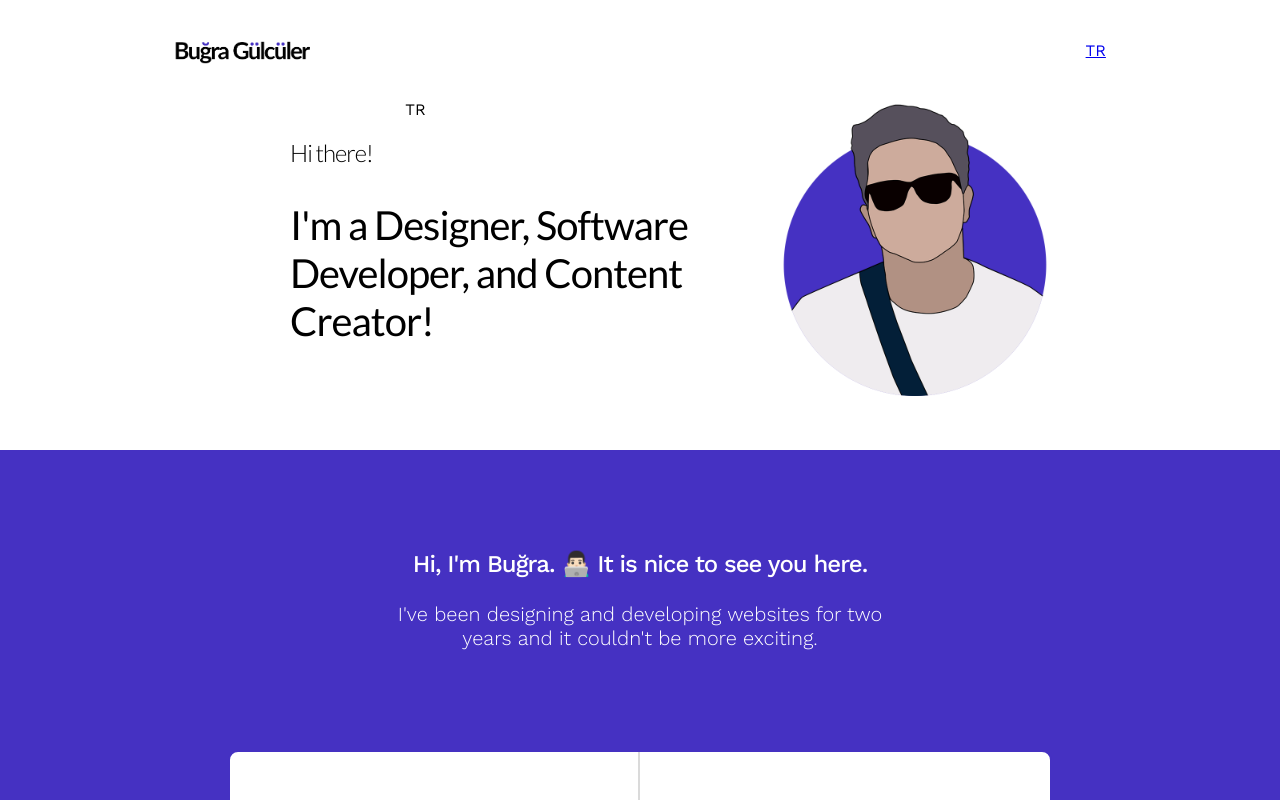
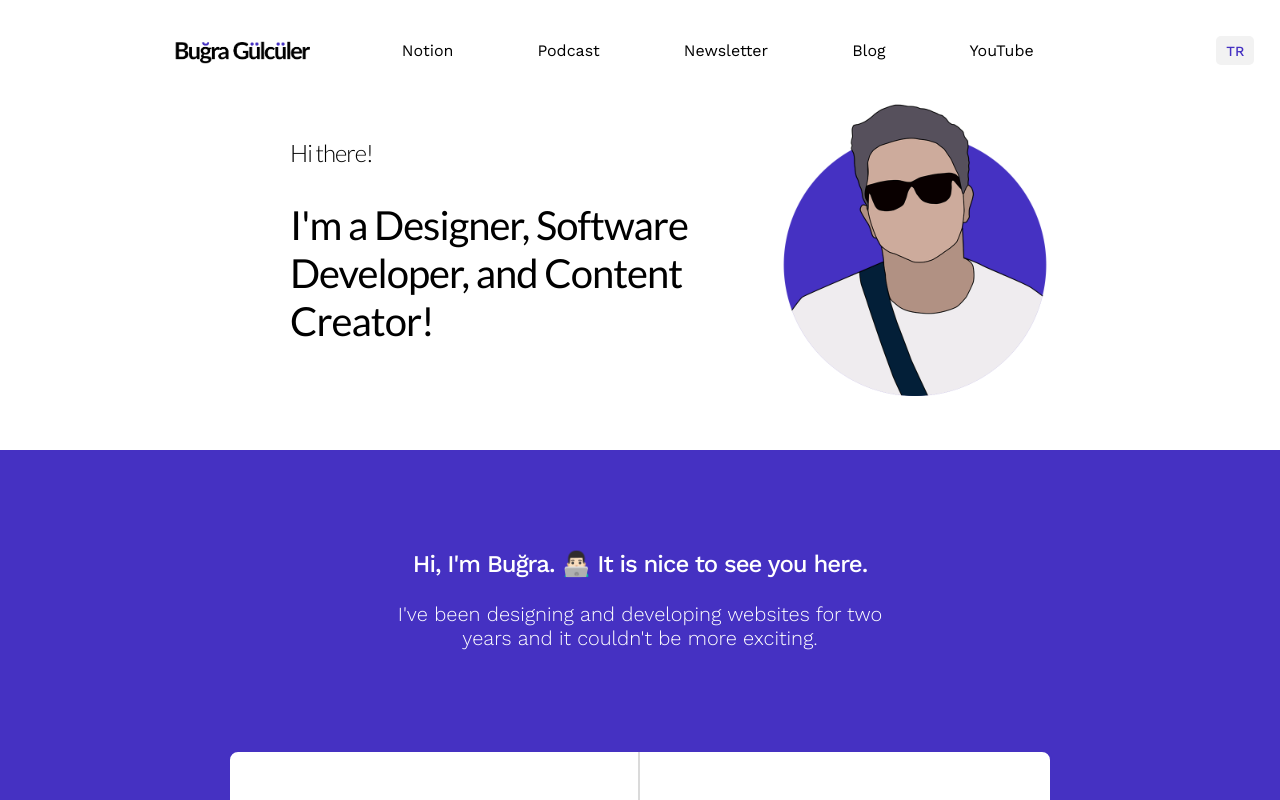
Before and after one commit to bugragulculer/portfolio, a React (Create React App) app: page / in a window 1280 px wide. Shown: the top 800 px of the page. Built offline with nearby package versions, Linux system fonts and the light colour scheme.

Commit message:
Newslatter button and language buttons are updated

```diff
--- a/src/components/Navbar.jsx
+++ b/src/components/Navbar.jsx
@@ -30,15 +30,17 @@ function Navbar({ data }) {
           <img className="navbar__logo" src={Logo} alt="greentangerin_logo" />
         </Link>
         <ul className={click ? 'nav__menu__active' : 'nav__menu'}>
-          {data.Navbar.map((e) => (
+          {data.Navbar.map((e, index) => (
+            index === 5 ? null : (
               <div aria-hidden="true" key={e.id} onClick={closeMobileMenu}>
                 <a className={e.cName} href={e.url}>
                   {e.title}
                 </a>
               </div>
+            )
           ))}
         </ul>
-        <div aria-hidden="true" key={data.Navbar[5].id} onClick={closeMobileMenu}>
+        <div className='language' key={data.Navbar[5].id} onClick={closeMobileMenu}>
           <a className={data.Navbar[5].cName} href={data.Navbar[5].url}>
             {data.Navbar[5].title}
           </a>
--- a/src/content/data.js
+++ b/src/content/data.js
@@ -38,7 +38,7 @@ export const data = {
         url: "/notion",
       },
       {
-        id: "3",
+        id: "2",
         title: "Podcast",
         cName: "podcast",
         url: "/podcast",
@@ -47,23 +47,22 @@ export const data = {
         id: "3",
         title: "Newsletter",
         cName: "newsletter",
-        url: "https://newsletter.bugragulculer.com",
+        url: "http://newsletter.bugragulculer.com/",
       },
       {
-        id: "2",
+        id: "4",
         title: "Blog",
         cName: "blog",
         url: "https://blog.bugragulculer.com",
       },
-
       {
-        id: "4",
+        id: "5",
         title: "YouTube",
         cName: "youtube",
         url: "https://www.youtube.com/channel/UCbxvcNnIvtiF_1VZKMPyWCA",
       },
       {
-        id: "5",
+        id: "6",
         title: "TR",
         cName: "tr",
         url: "/tr",
@@ -310,25 +309,31 @@ export const data = {
         url: "/tr/notion",
       },
       {
-        id: "3",
+        id: "2",
         title: "Podcast",
         cName: "podcast",
         url: "/tr/podcast",
       },
       {
-        id: "2",
+        id: "3",
+        title: "Bulten",
+        cName: "bulten",
+        url: "http://bulten.bugragulculer.com/",
+      },
+      {
+        id: "4",
         title: "Blog",
         cName: "blog",
         url: "https://bugrahangulculer.medium.com/",
       },
       {
-        id: "4",
+        id: "5",
         title: "YouTube",
         cName: "youtube",
         url: "https://www.youtube.com/channel/UCz-QyCCL_itusMxXAU1V6zw",
       },
       {
-        id: "5",
+        id: "6",
         title: "EN",
         cName: "en",
         url: "/",
--- a/src/styles/pages/_navbar.scss
+++ b/src/styles/pages/_navbar.scss
@@ -22,17 +22,39 @@
     }
     .nav__menu {
       display: grid;
-      grid-template-columns: repeat(5, auto);
-      grid-gap: 100px;
+      grid-template-columns: repeat(6, auto);
+      grid-gap: 60px;
       text-align: center;
       justify-content: center;
       flex-wrap: nowrap;
-      :hover {
+      div {
+        padding: 8px 12px;
+        border-radius: 5px;
+      }
+      div:hover {
         transition: all 0.4s ease-out;
+        background-color: #f4f4f4;
       }
       a {
         text-decoration: none;
         color: #000;
+      }
+    }
+    .language {
+      position: absolute;
+      right: 2%;
+      text-decoration: none;
+      background-color: #f2f2f2;
+      padding: 5px 10px;
+      border-radius: 5px;
+      &:hover {
+        background-color: #eee;
+      }
+      a {
+        text-decoration: none;
+        color: #4531c2;
+        font-weight: 500;
+        font-size: 14px;
       }
     }
     .no__display {
@@ -75,7 +97,6 @@
   }
 }
 
-
 @media screen and (max-width: 1000px) {
   .navbar {
     flex-direction: column-reverse;
@@ -83,20 +104,20 @@
       width: 100%;
       max-width: 100vw;
       .nav__menu {
-        grid-gap: 60px;
+        grid-gap: 20px;
       }
     }
   }
 }
 
-@media screen and (max-width: 768px) {
+@media screen and (max-width: 800px) {
   .navbar {
     display: flex;
     align-items: center;
     justify-content: center;
     .navbar__wrapper {
       width: 85%;
-    justify-content: space-between;
+      justify-content: space-between;
       .nav__menu {
         display: none;
         width: 90%;
@@ -115,6 +136,9 @@
             background-color: #ddd;
           }
         }
+      }
+      .language {
+        display: none;
       }
       .no__display {
         display: none;
```
Lines whose indentation alone changed are shown as unchanged.
